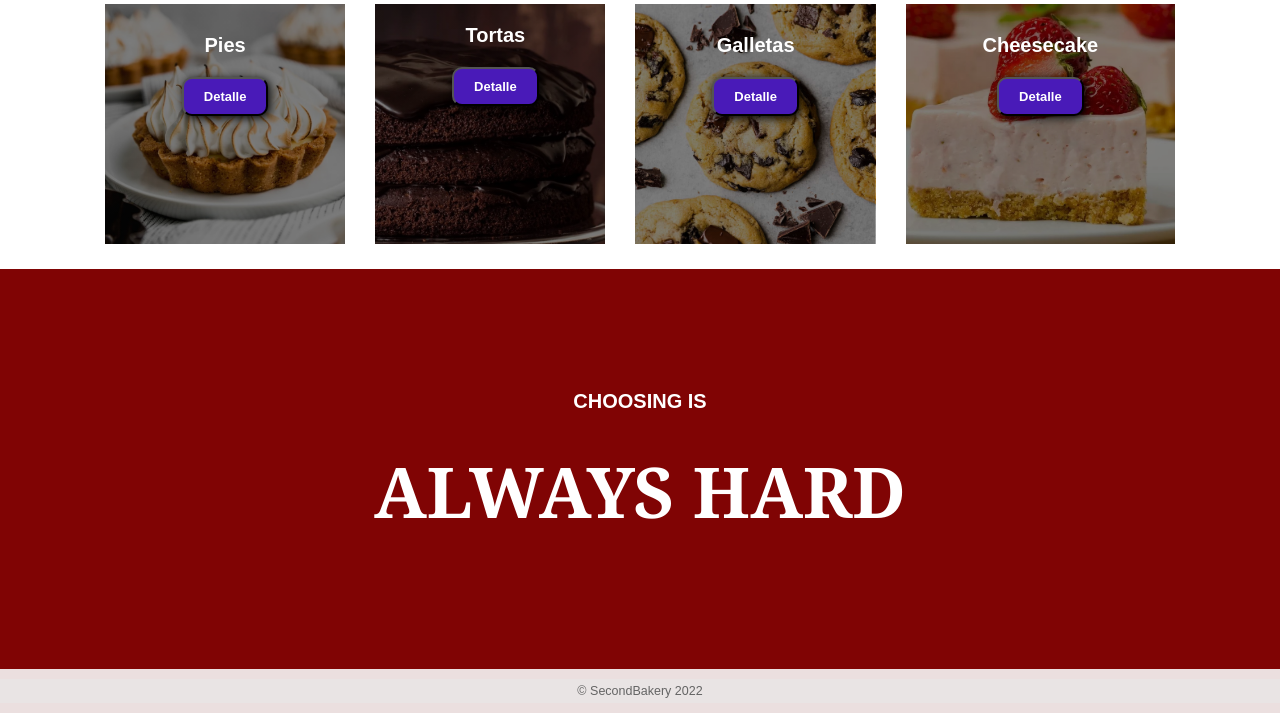
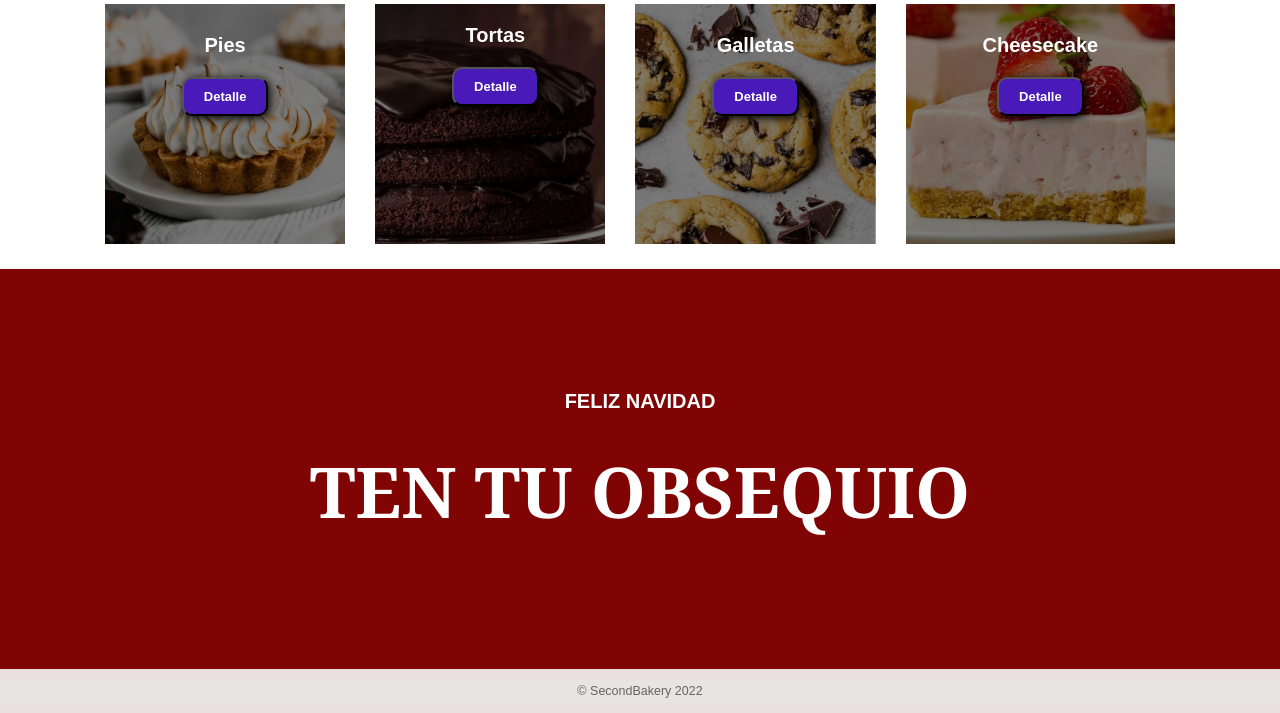
Before and after one commit to Gormox/secondbakery, a plain HTML site: page paginas/productos.html in a window 1280 px wide. Shown: the part 271-984 px from the top of the page. Drawn offline with Linux system fonts and the light colour scheme.

Commit message:
primera rama

```diff
--- a/paginas/productos.html
+++ b/paginas/productos.html
@@ -53,8 +53,8 @@
                 </Section>
 
                 <section class="subproductos">
-                    <h4>CHOOSING IS</h4>
-                    <h2>ALWAYS HARD</h2>
+                    <h4>FELIZ NAVIDAD</h4>
+                    <h2>TEN TU OBSEQUIO</h2>
 
                 </section>
          </section>
```
